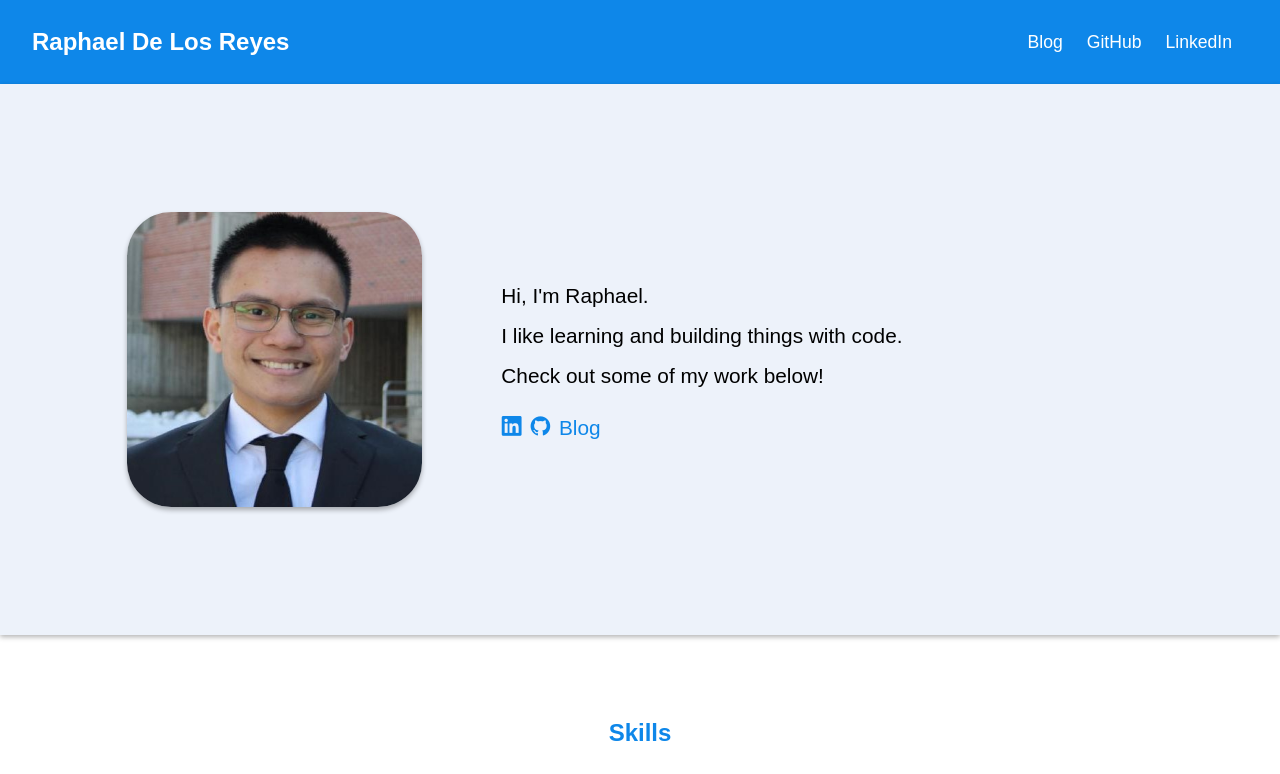
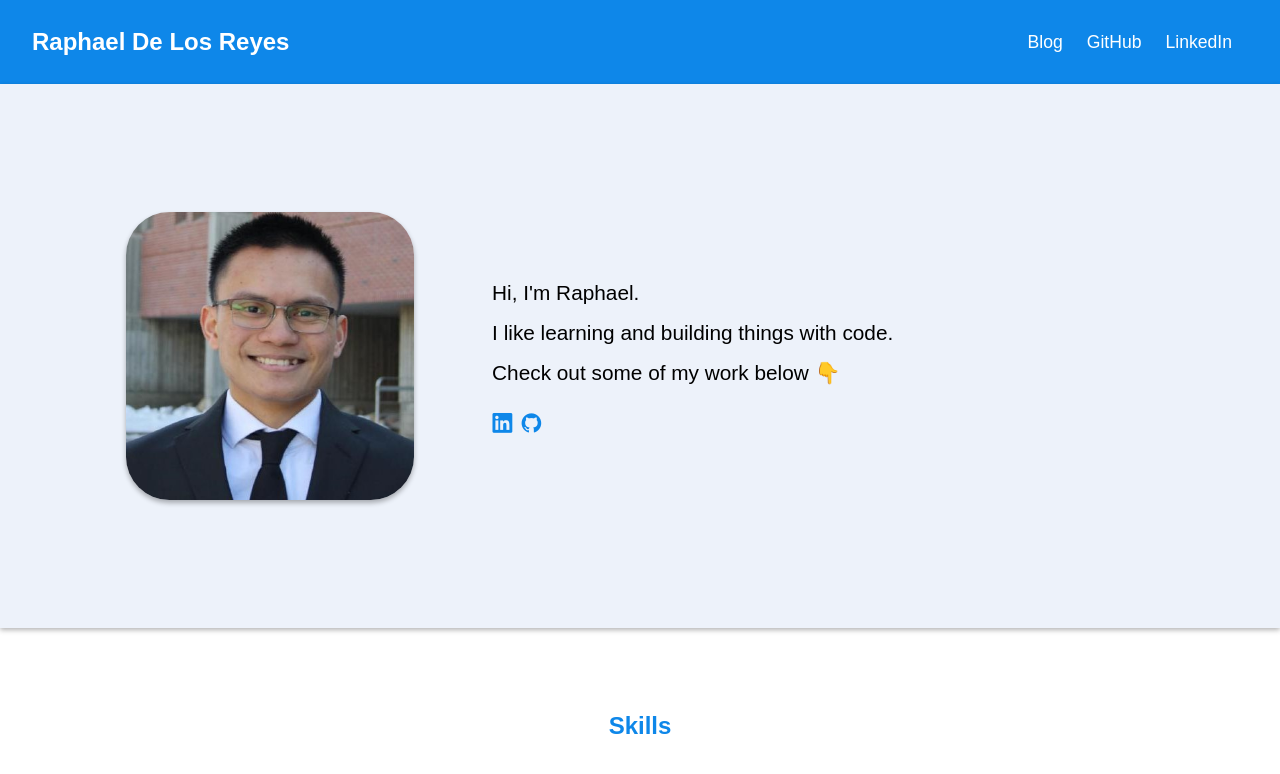
Before and after one commit to RD2P/RD2P.github.io, a React (Vite) app: page / in a window 1280 px wide. Shown: the top 774 px of the page. Built offline with nearby package versions, Linux system fonts and the light colour scheme; a web font is replaced by a local one.

Commit message:
update hero

```diff
--- a/src/components/Hero.jsx
+++ b/src/components/Hero.jsx
@@ -11,9 +11,7 @@ const Hero = () => {
           </div>
           <div className="hero__text__wrapper">
             <div className="hero__text">
-              <p className="about-me-txt">Hi, I'm Raphael.<br />I like learning and building things with code. Check out some of my work below!</p>
-
-              <div>
+              <p className="about-me-txt">Hi, I'm Raphael.<br />I like learning and building things with code. Check out some of my work below 👇</p>
               <a
                 href="https://www.linkedin.com/in/glennraphaeldlr/" target="_blank"
                 className="social-icon"
@@ -27,15 +25,6 @@ const Hero = () => {
               >
                 <i className="devicon-github-original"></i>
               </a>
-                <a
-                  href="https://blog.raphaeldelosreyes.com/"
-                  target="_blank"
-                  className="social-icon"
-                >
-                  Blog
-                </a>
-              </div>
-
             </div>
           </div>
         </div>
--- a/src/styles/hero.css
+++ b/src/styles/hero.css
@@ -32,11 +32,6 @@
   margin-bottom: 1rem;
 }
 
-.hero_icons {
-  display: flex;
-  align-items: center;
-}
-
 @media (max-width: 900px) {
   .about-me-txt {
     font-size: 1.2rem;
```
Lines whose indentation alone changed are shown as unchanged.
